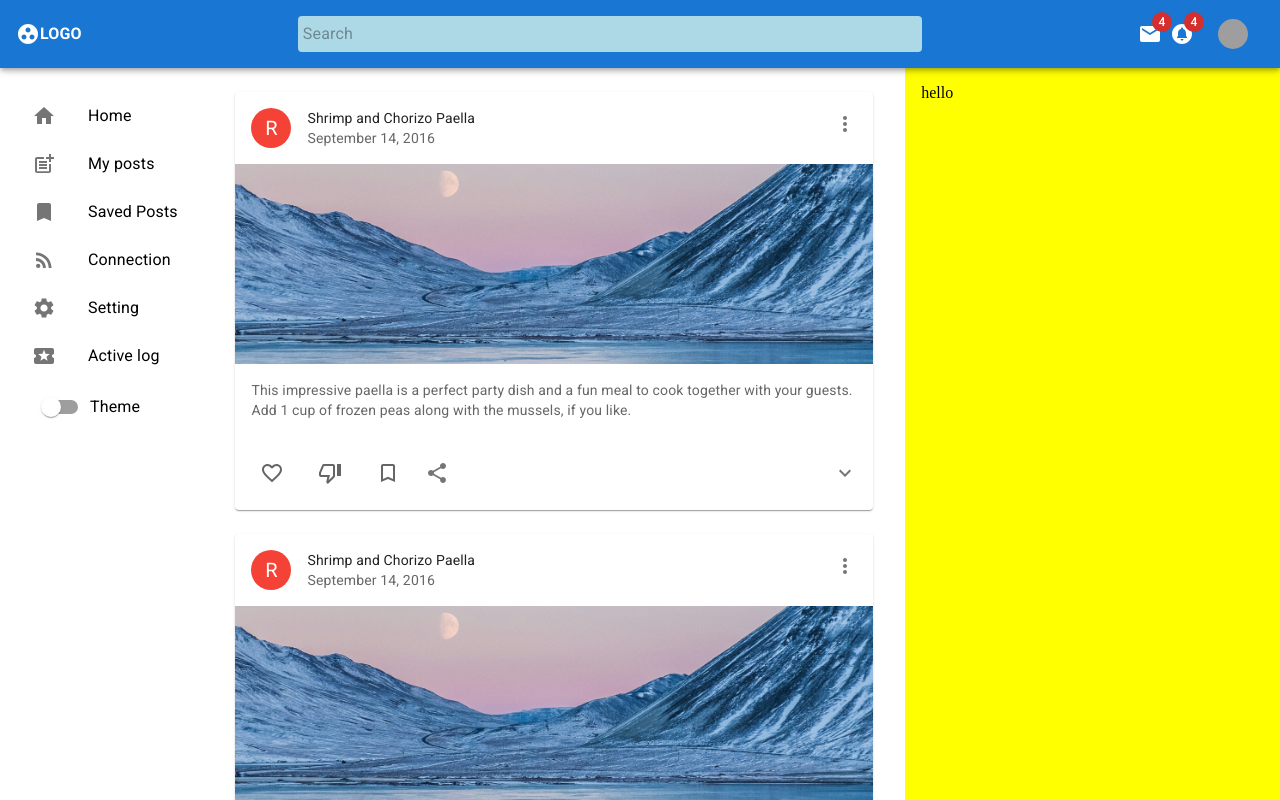
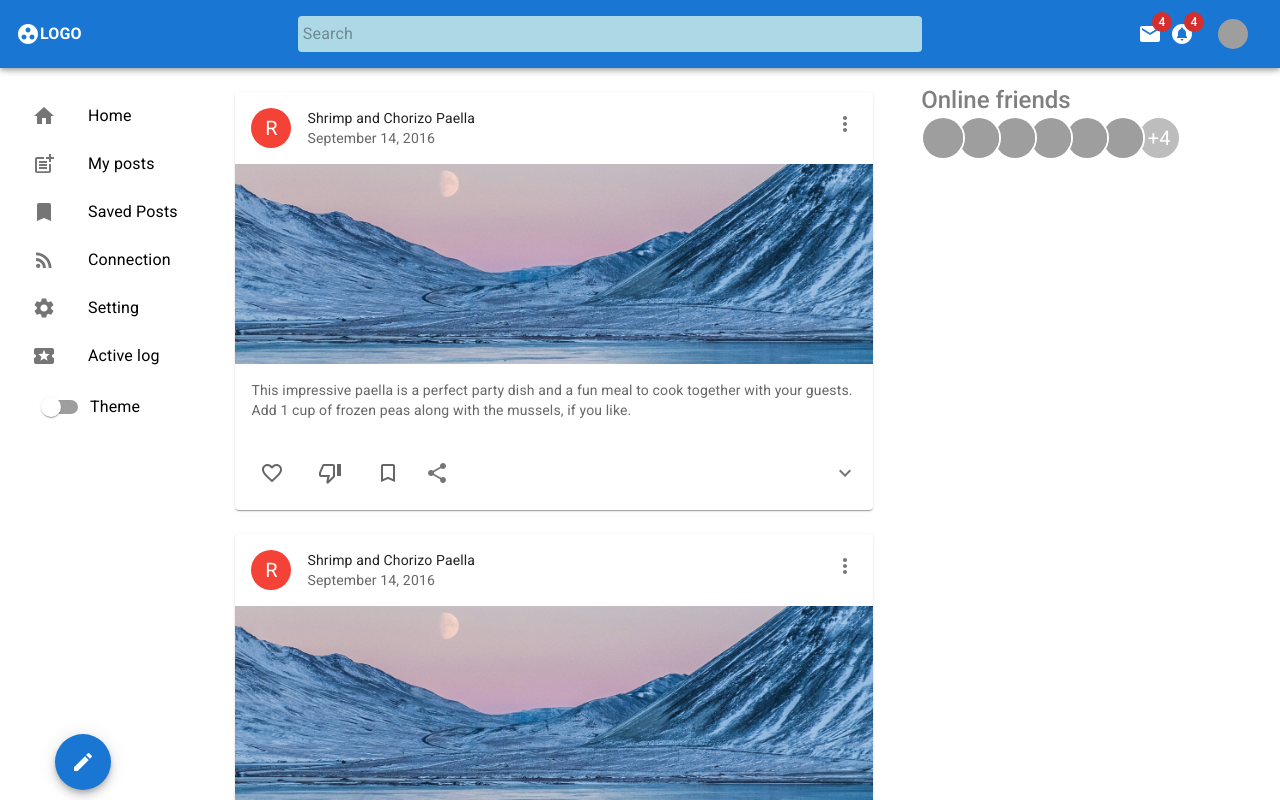
Before and after one commit to J0-Y0/mui_best_practice, a React (Create React App) app in the folder mui_practice/: page / in a window 1280 px wide. Shown: the top 800 px of the page. Built offline with nearby package versions, Linux system fonts and the light colour scheme; grey boxes are pictures that could not be loaded.

Commit message:
new post button

```diff
--- a/mui_practice/src/App.js
+++ b/mui_practice/src/App.js
@@ -4,6 +4,7 @@ import Navbar from "./components/Navbar";
 import Feed from "./components/Feed";
 import Box from '@mui/material/Box';
 import { Stack } from "@mui/material";
+import NewPost from "./components/NewPost";
 function App() {
 
   return (
@@ -14,6 +15,7 @@ function App() {
         <Feed flex={4}></Feed>
         <Rightbar flex={2}></Rightbar>
       </Stack>
+      <NewPost></NewPost>
     </Box>
   );
 }
--- a/mui_practice/src/components/Navbar.js
+++ b/mui_practice/src/components/Navbar.js
@@ -53,8 +53,8 @@ const Navbar = () => {
       <LogoSection>
         <GroupWorkIcon />
         <Typography
+          fontWeight={700}
           sx={{
-            fontWeight: "bold",
             display: { xs: "none", sm: "block" },
           }}
         >
@@ -103,7 +103,7 @@ const Navbar = () => {
             horizontal: "left",
           }}
         >
-          <Box sx={{display:"flex"}}>
+          <Box sx={{ display: "flex" }}>
             <MenuItem>
               <Badge badgeContent={4} color="error">
                 <Mail />
@@ -114,7 +114,6 @@ const Navbar = () => {
                 <Mail />
               </Badge>
             </MenuItem>{" "}
-
           </Box>
           <MenuItem>Profile</MenuItem>
           <MenuItem>My account</MenuItem>
--- /dev/null
+++ b/mui_practice/src/components/NewPost.js
@@ -0,0 +1,16 @@
+import { Edit } from '@mui/icons-material';
+import { Box, Fab } from '@mui/material';
+import React from 'react'
+
+const NewPost = () => {
+
+  return (
+    <Box position="fixed" bottom={10} sx={{ left: { xs: 200, sm: 55 } }} >
+      <Fab color="primary" aria-label="add">
+        <Edit />
+      </Fab>
+    </Box>
+  );
+}
+
+export default NewPost
--- a/mui_practice/src/components/Rightbar.js
+++ b/mui_practice/src/components/Rightbar.js
@@ -1,13 +1,27 @@
-import { Box } from '@mui/material';
+import { Avatar, AvatarGroup, Box, Typography } from '@mui/material';
 import React from 'react'
 
 const Rightbar = ({ flex }) => {
   return (
-    <Box
-      sx={{ bgcolor: "yellow", p: 2, display: { xs: "none", md: "block" } }}
-      flex={flex}
-    >
-      <Box position='fixed' > hello</Box>
+    <Box sx={{ p: 2, display: { xs: "none", md: "block" } }} flex={flex}>
+      <Box position="fixed">
+        <Typography color={"Grey"} fontWeight={500} component="h1" variant="h5">
+          Online friends
+        </Typography>
+        <AvatarGroup max={7}>
+          <Avatar alt="Remy Sharp" src="/static/images/avatar/1.jpg" />
+          <Avatar alt="Travis Howard" src="/static/images/avatar/2.jpg" />
+          <Avatar alt="Cindy Baker" src="/static/images/avatar/3.jpg" />
+          <Avatar alt="Agnes Walker" src="/static/images/avatar/4.jpg" />
+          <Avatar alt="Trevor Henderson" src="/static/images/avatar/5.jpg" />
+
+          <Avatar alt="Remy Sharp" src="/static/images/avatar/1.jpg" />
+          <Avatar alt="Travis Howard" src="/static/images/avatar/2.jpg" />
+          <Avatar alt="Cindy Baker" src="/static/images/avatar/3.jpg" />
+          <Avatar alt="Agnes Walker" src="/static/images/avatar/4.jpg" />
+          <Avatar alt="Trevor Henderson" src="/static/images/avatar/5.jpg" />
+        </AvatarGroup>
+      </Box>
     </Box>
   );
 };
```
